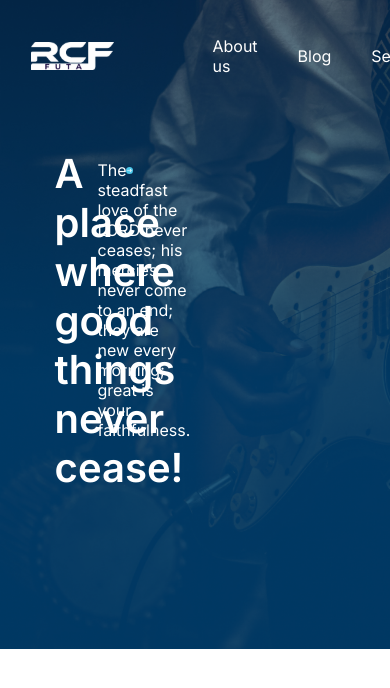
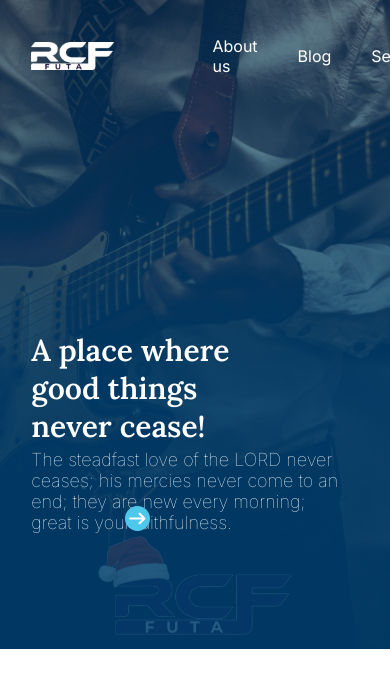
Before and after one commit to rcffuta/Rcf_frontend, a React (Create React App) app: page / in a window 390 px wide. Shown: the top 688 px of the page. Built offline with nearby package versions, Linux system fonts and the light colour scheme.

Commit message:
Styling the slide2 component mobile view

```diff
--- a/public/index.html
+++ b/public/index.html
@@ -5,10 +5,9 @@
     <link rel="preconnect" href="https://fonts.googleapis.com" />
     <link rel="preconnect" href="https://fonts.gstatic.com" crossorigin />
 
-    <link
-      href="https://fonts.googleapis.com/css2?family=Inter:wght@100;200;300;400;500;600;700;800;900&family=Poppins:ital,wght@0,100;0,200;0,300;0,400;0,500;0,600;0,800;0,900;1,100;1,200;1,300;1,400;1,500;1,600;1,700;1,800;1,900&display=swap"
-      rel="stylesheet"
-    />
+    <link rel="preconnect" href="https://fonts.googleapis.com">
+    <link rel="preconnect" href="https://fonts.gstatic.com" crossorigin>
+    <link href="https://fonts.googleapis.com/css2?family=Inter:wght@100;200;300;400;500;600;700;800;900&family=Lora:ital,wght@0,400;0,500;0,600;0,700;1,400;1,500;1,600;1,700&family=Poppins:ital,wght@0,100;0,200;0,300;0,400;0,500;0,600;0,800;0,900;1,100;1,200;1,300;1,400;1,500;1,600;1,700;1,800;1,900&display=swap" rel="stylesheet">
     <meta name="viewport" content="width=device-width, initial-scale=1" />
     <meta name="theme-color" content="#000000" />
     <meta name="description" content="A place where good things never cease" />
--- a/src/Component/Slide/Slide2/Slide2.css
+++ b/src/Component/Slide/Slide2/Slide2.css
@@ -1,12 +1,16 @@
+ @import url('https://fonts.googleapis.com/css2?family=Inter:wght@100;200;300;400;500;600;700;800;900&family=Lora:ital,wght@0,400;0,500;0,600;0,700;1,400;1,500;1,600;1,700&family=Poppins:ital,wght@0,100;0,200;0,300;0,400;0,500;0,600;0,800;0,900;1,100;1,200;1,300;1,400;1,500;1,600;1,700;1,800;1,900&display=swap');
+
 .Slide2 {
-    height: 649px; /* Adjust the value as needed */
+
+    min-height: 649px;
     background-image: url("../../../Assets/Slide2.png");
+    background-position: center center;
     background-repeat: no-repeat;
     background-size: cover;
-    width: 100%;
-    overflow: hidden;
+
 }
 .Slide2_text{
+     font-family: 'Lora', serif;
     display: flex;
     position: absolute;
     font-weight: 600;
@@ -31,3 +35,62 @@
     position: absolute;
     margin: 24% 0% 0% 30%;
 }
+@media screen and (max-width: 500px) {
+   .Slide2_text{
+    margin-left: 8%;
+    font-size: 30px;
+    padding: 12rem 0rem 0rem 0rem;
+    width: 60%;
+   }
+   .Slide2_body{
+    margin: 8%;
+   font-size: 18px;
+   font-weight: 100;
+   padding:25rem 0rem 0rem 0rem;
+   width: 80%;
+}
+}
+@media (min-width: 501px) and (max-width:900px){
+    .Slide2_text{
+     margin-left: 8%;
+     font-size: 30px;
+     padding: 4rem 0rem 0rem 0rem;
+     width: 50%;
+    }
+    .Slide2_body{
+     margin: 8%;
+    font-size: 18px;
+    font-weight: 100;
+    padding:22rem 0rem 0rem 0rem;
+    width: 70%;
+ }
+ .Arrow{
+    width: 4%;
+    margin: 6% 0% 0% 31rem;
+}
+}
+@media (min-width: 901px) and (max-width:1320px){
+    .Slide2_text{
+        margin-left: 8%;
+        font-size: 30px;
+        padding: 1rem 0rem 0rem 0rem;
+        width: 30%;
+       }
+       .Slide2_body{
+        margin: 8%;
+       font-size: 18px;
+       font-weight: 100;
+       padding:23rem 0rem 0rem 0rem;
+       width: 50%;
+    }
+    .Arrow{
+       width: 4%;
+       margin: 6% 0% 0% 31rem;
+   }
+
+    }
+    @media screen and (max-width: 1110px) {
+        .Arrow{
+
+        }
+    }
```
